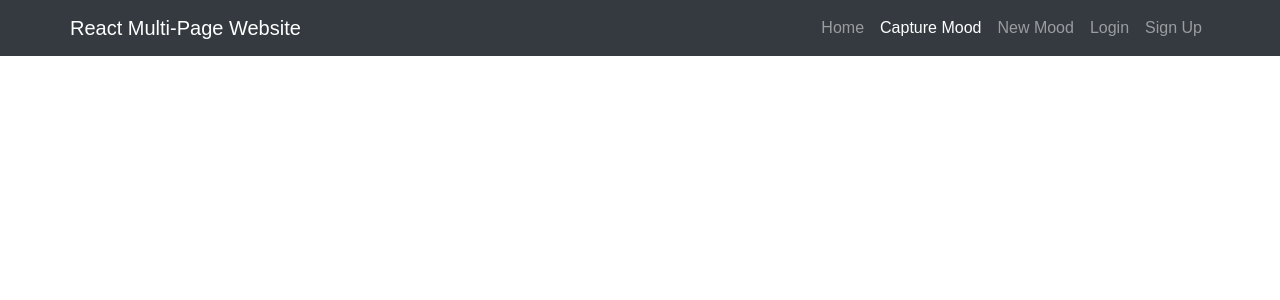
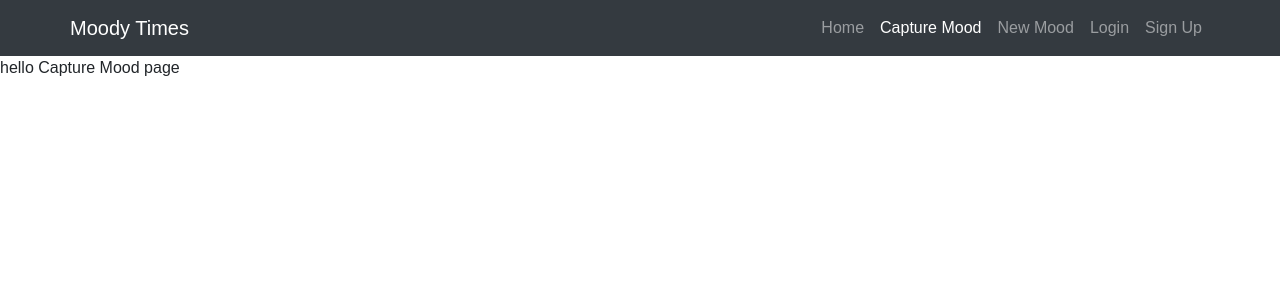
Before and after one commit to haywah27/mood-ring, a React (Create React App) app in the folder client/: page /moods in a window 1280 px wide. Shown: the top 300 px of the page. Built offline with nearby package versions, Linux system fonts and the light colour scheme.

Commit message:
setting up export content on each page

```diff
--- a/client/src/App.js
+++ b/client/src/App.js
@@ -2,6 +2,10 @@ import React, { useState } from "react";
 import { BrowserRouter as Router, Switch, Route } from "react-router-dom";
 import Navigation from "./components/Nav/index";
 import Home from "./pages/Home"
+import CaptureMood from "./pages/CaptureMood"
+import NewMood from "./pages/NewMood"
+import Login from "./pages/Login"
+import SignUp from "./pages/SignUp"
   // CaptureMood, NewMood, Login, SignUp } from "./pages"
 
 import logo from "./logo.svg";
@@ -16,10 +20,10 @@ function App() {
         <Navigation />
         <Switch>
           <Route path="/" exact component={() => <Home />} />
-          {/* <Route path="/moods" exact component={() => <CaptureMood />} />
+          <Route path="/moods" exact component={() => <CaptureMood />} />
           <Route path="/new-mood" exact component={() => <NewMood />} />
           <Route path="/login" exact component={() => <Login />} />
-          <Route path="/sign-up" exact component={() => <SignUp />} /> */}
+          <Route path="/sign-up" exact component={() => <SignUp />} />
         </Switch>
       </Router>
     </div>
--- a/client/src/components/Nav/index.js
+++ b/client/src/components/Nav/index.js
@@ -7,7 +7,7 @@ function Navigation(props) {
       <nav class="navbar navbar-expand navbar-dark bg-dark">
         <div class="container">
           <Link class="navbar-brand" to="/">
-            React Multi-Page Website
+            Moody Times
           </Link>
           <div>
             <ul class="navbar-nav ml-auto">
--- a/client/src/pages/CaptureMood.js
+++ b/client/src/pages/CaptureMood.js
@@ -0,0 +1,11 @@
+import React from "react";
+
+function CaptureMood() {
+    return (
+        <div>
+            hello Capture Mood page
+        </div>
+    );
+}
+
+export default CaptureMood;
--- a/client/src/pages/Login.js
+++ b/client/src/pages/Login.js
@@ -0,0 +1,11 @@
+import React from "react";
+
+function Login() {
+    return (
+        <div>
+            hello Login page
+        </div>
+    );
+}
+
+export default Login;
--- a/client/src/pages/NewMood.js
+++ b/client/src/pages/NewMood.js
@@ -0,0 +1,11 @@
+import React from "react";
+
+function  NewMood() {
+    return (
+        <div>
+            hello New Mood page
+        </div>
+    );
+}
+
+export default  NewMood;
--- a/client/src/pages/SignUp.js
+++ b/client/src/pages/SignUp.js
@@ -0,0 +1,11 @@
+import React from "react";
+
+function SignUp() {
+    return (
+        <div>
+            hello Sign Up page
+        </div>
+    );
+}
+
+export default SignUp;
```
